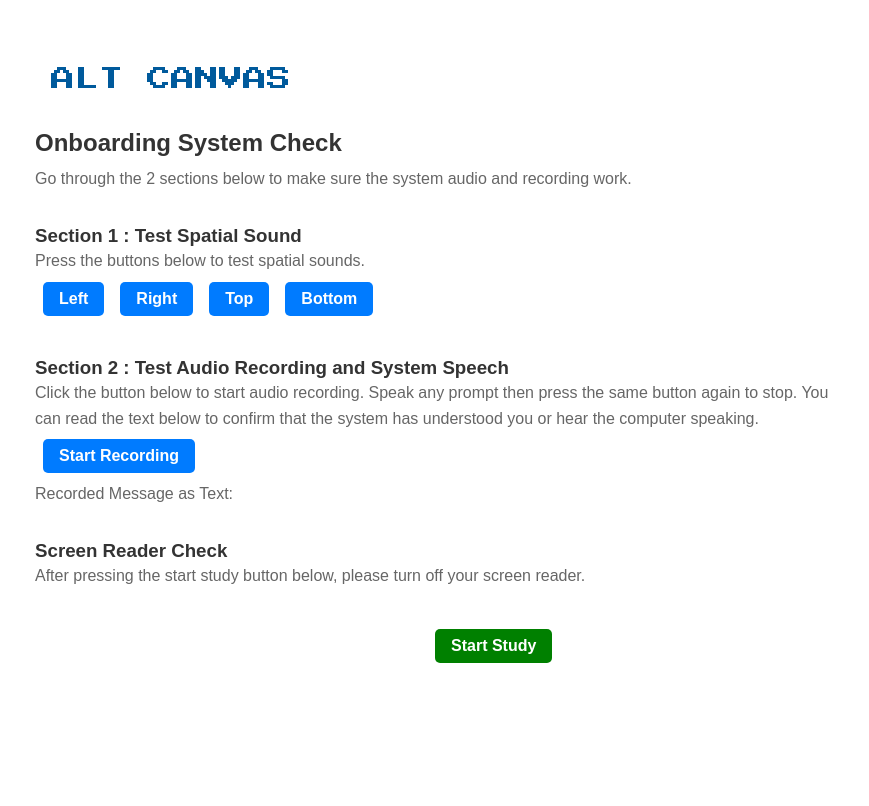
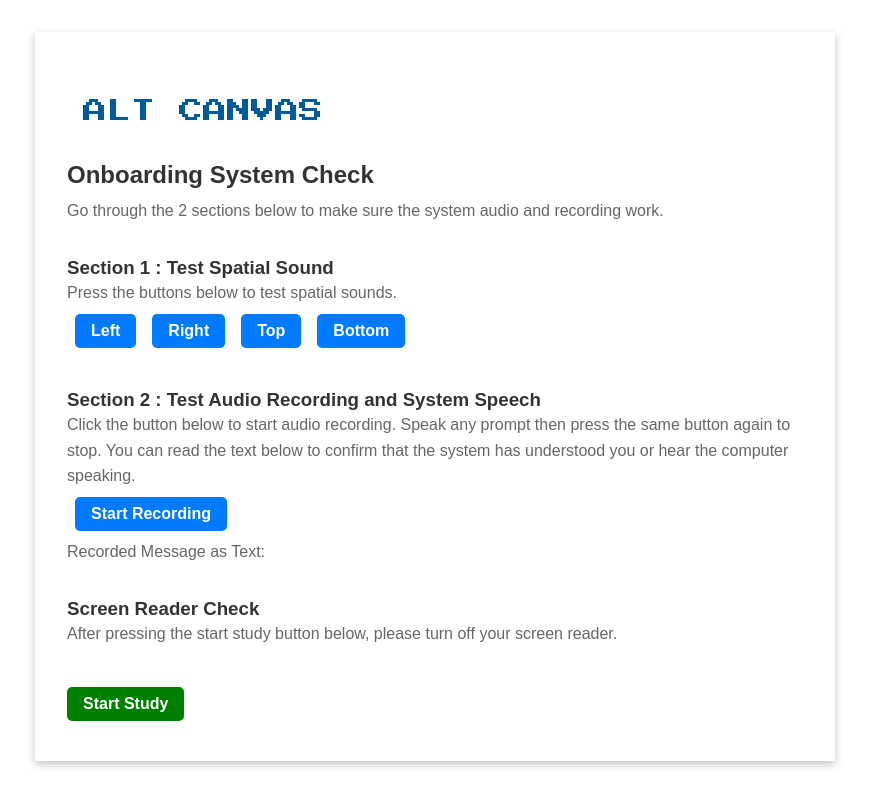
Before and after one commit to shljessie/text-tactile, a React (Create React App) app: page / in a window 1280 px wide. Shown: the top 806 px of the page, without its empty margins (205-1074 px from the left). Built offline with nearby package versions, Linux system fonts and the light colour scheme; no server answers.

Commit message:
fix styling components

```diff
--- a/src/components/Onboarding.css
+++ b/src/components/Onboarding.css
@@ -52,5 +52,5 @@ button:focus {
 
 #startStudyButton{
   background-color: green;
-  margin-left: 50%;
+  margin-left: auto;
 }
--- a/src/components/Onboarding.jsx
+++ b/src/components/Onboarding.jsx
@@ -140,7 +140,7 @@ const Onboarding = () => {
   };
 
   return (
-    <div className="onboarding-container"  aria-labelledby="mainHeader" style={{ paddingTop: '2rem', textAlign: 'start' }}>
+    <div className="onboarding-container"  aria-labelledby="mainHeader" style={{ padding: '2rem', margin:'auto', marginTop:'2rem', textAlign: 'start',  boxShadow: 'rgba(0, 0, 0, 0.24) 0px 3px 8px' }}>
 
     <header className='header'>
         <h3 id="mainHeader"  aria-label="AltCanvas Study Onboarding"  style={{fontSize: '1.5rem',  margin: '2rem',   marginLeft: '1rem'}}> <b> </b> ALT CANVAS </h3>
--- a/src/components/SonicTiles.jsx
+++ b/src/components/SonicTiles.jsx
@@ -127,7 +127,7 @@ export const SonicTiles = () => {
       displayCurrentCommand();
     } else if (event.shiftKey && event.key === 'D') {
       console.log('Shift+S pressed');
-      renderCanvas();
+      renderCanvas(savedImages);
     }
 
     if(keyOptions){
@@ -2115,7 +2115,7 @@ const stopLoadingSound = () => {
           aria-label="Right Portion of the Screen"
           >
           <h4>Canvas {canvasSize.width} x {canvasSize.height}</h4>
-              <div id="canvas"  aria-label="Canvas"  ref={canvasRef} style={{ position: 'relative', ...canvasSize, border: '4px solid gray', boxShadow: 'rgba(0, 0, 0, 0.24) 0px 3px 8px' }} tabIndex={0}>
+              <div id="canvas"  aria-label="Canvas"  ref={canvasRef} style={{ position: 'relative', ...canvasSize, boxShadow: 'rgba(0, 0, 0, 0.24) 0px 3px 8px' }} tabIndex={0}>
               {savedImages.map((image, index) => {
                 if (image.image_nbg !== '') { // Only render and log if image_nbg is not an empty string
                     // Log the image URL here, before returning the JSX
```
